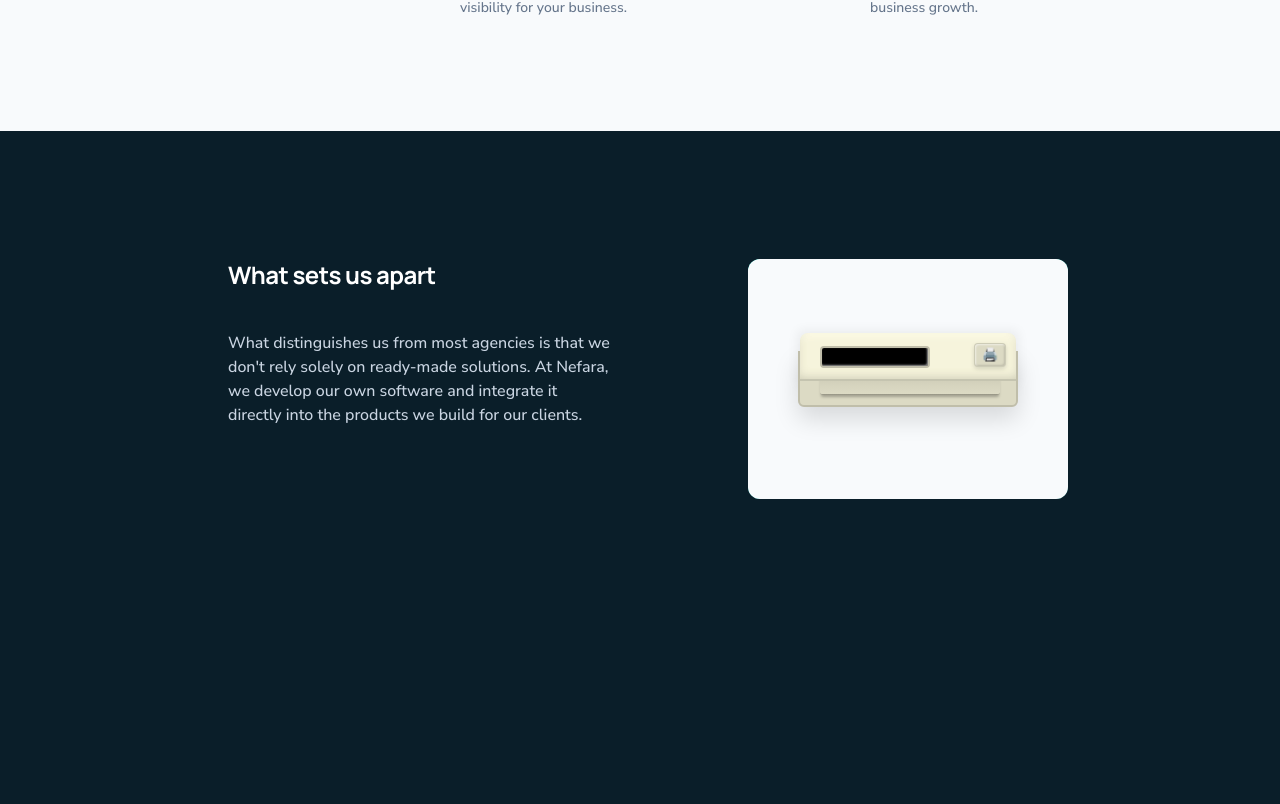
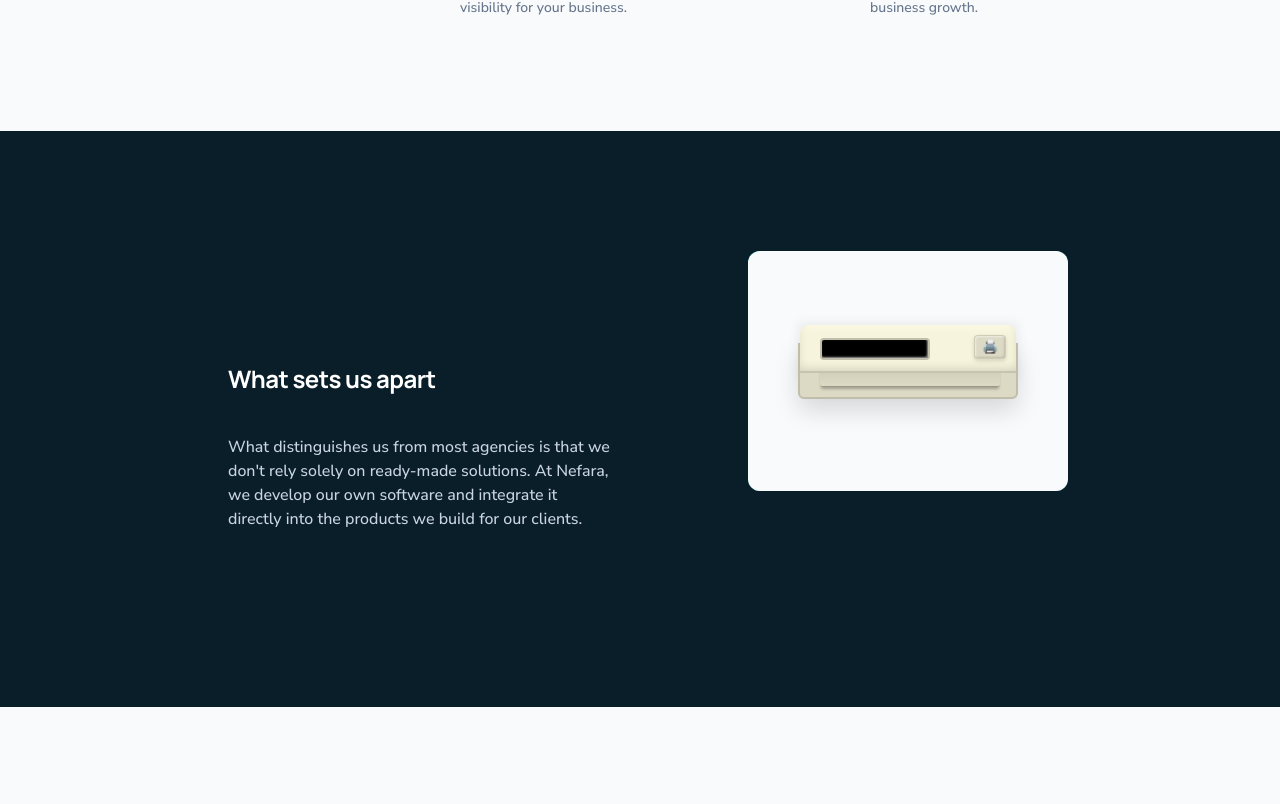
Before and after one commit to nefara-bg/Nefara-Web, a Next.js app in the folder client/: page /en/services in a window 1280 px wide. Shown: the part 556-1360 px from the top of the page. Built offline with nearby package versions, Linux system fonts and the light colour scheme.

Commit message:
Revert "Sticky section"
This reverts commit 5fceeb21f50c6f802698c350868ec0a169c15705.

```diff
--- a/client/src/components/ui/sticky-scroll-reveal.tsx
+++ b/client/src/components/ui/sticky-scroll-reveal.tsx
@@ -2,9 +2,6 @@
 import React, { createContext, useContext, useEffect, useRef, useState } from "react";
 import { cn } from "@/lib/utils";
 import gsap from "gsap";
-import { ScrollTrigger } from "gsap/ScrollTrigger";
-
-gsap.registerPlugin(ScrollTrigger);
 
 // Observable value that replaces Framer Motion's MotionValue for scroll progress
 export class ScrollValue {
@@ -55,33 +52,31 @@ export const StickyScroll = ({
         "linear-gradient(to bottom right, hsl(174, 100%, 38%), hsl(174, 70%, 22%))",
     ];
 
-    // Track window scroll progress through the section
+    // Track scroll within container and update ScrollValue
     useEffect(() => {
         const container = ref.current;
         if (!container) return;
 
         const sv = scrollValueRef.current;
-        const cardsBreakpoints = content.map((_, i) => i / cardLength);
 
-        const trigger = ScrollTrigger.create({
-            trigger: container,
-            start: "top top",
-            end: "bottom top",
-            onUpdate: (self) => {
-                const progress = self.progress;
-                sv.set(progress);
+        const onScroll = () => {
+            const scrollTop = container.scrollTop;
+            const scrollHeight = container.scrollHeight - container.clientHeight;
+            const progress = scrollHeight > 0 ? scrollTop / scrollHeight : 0;
+            sv.set(progress);
 
-                const closest = cardsBreakpoints.reduce((acc, bp, i) =>
-                    Math.abs(progress - bp) < Math.abs(progress - cardsBreakpoints[acc]) ? i : acc
-                , 0);
-                setActiveCard(closest);
-            },
-        });
+            const cardsBreakpoints = content.map((_, i) => i / cardLength);
+            const closest = cardsBreakpoints.reduce((acc, bp, i) =>
+                Math.abs(progress - bp) < Math.abs(progress - cardsBreakpoints[acc]) ? i : acc
+            , 0);
+            setActiveCard(closest);
+        };
 
-        return () => trigger.kill();
+        container.addEventListener("scroll", onScroll, { passive: true });
+        return () => container.removeEventListener("scroll", onScroll);
     }, [cardLength, content]);
 
-    // Initial opacity animation (mirrors original initial:0 → 1 or 0.3)
+    // Initial opacity animation (mirrors Framer's initial:0 → animate to 1 or 0.3)
     useEffect(() => {
         textRefs.current.forEach((el, i) => {
             if (!el) return;
@@ -113,17 +108,16 @@ export const StickyScroll = ({
     return (
         <div
             ref={ref}
-            className="flex justify-center relative space-x-30 px-10"
+            className="h-[36rem] overflow-y-auto flex justify-center relative space-x-30 p-10 [&::-webkit-scrollbar]:hidden [-ms-overflow-style:none] [scrollbar-width:none]"
             style={{ backgroundColor: backgroundColors[0] }}
         >
             <div className="relative flex items-start px-4">
                 <div className="max-w-2xl">
                     {content.map((item, index) => (
-                        <div key={item.title + index} className="relative min-h-screen py-32">
+                        <div key={item.title + index} className="my-48">
                             <div
                                 ref={el => { textRefs.current[index] = el; }}
                                 style={{ opacity: 0 }}
-                                className="sticky top-32"
                             >
                                 <h2 className="text-2xl font-bold text-white">
                                     {item.title}
@@ -141,7 +135,7 @@ export const StickyScroll = ({
                 ref={gradientRef}
                 style={{ background: linearGradients[0] }}
                 className={cn(
-                    "hidden lg:block h-60 w-80 rounded-xl sticky top-32 self-start my-32",
+                    "hidden lg:block h-60 w-80 rounded-xl sticky top-[5rem]",
                     contentClassName
                 )}
             >
```
